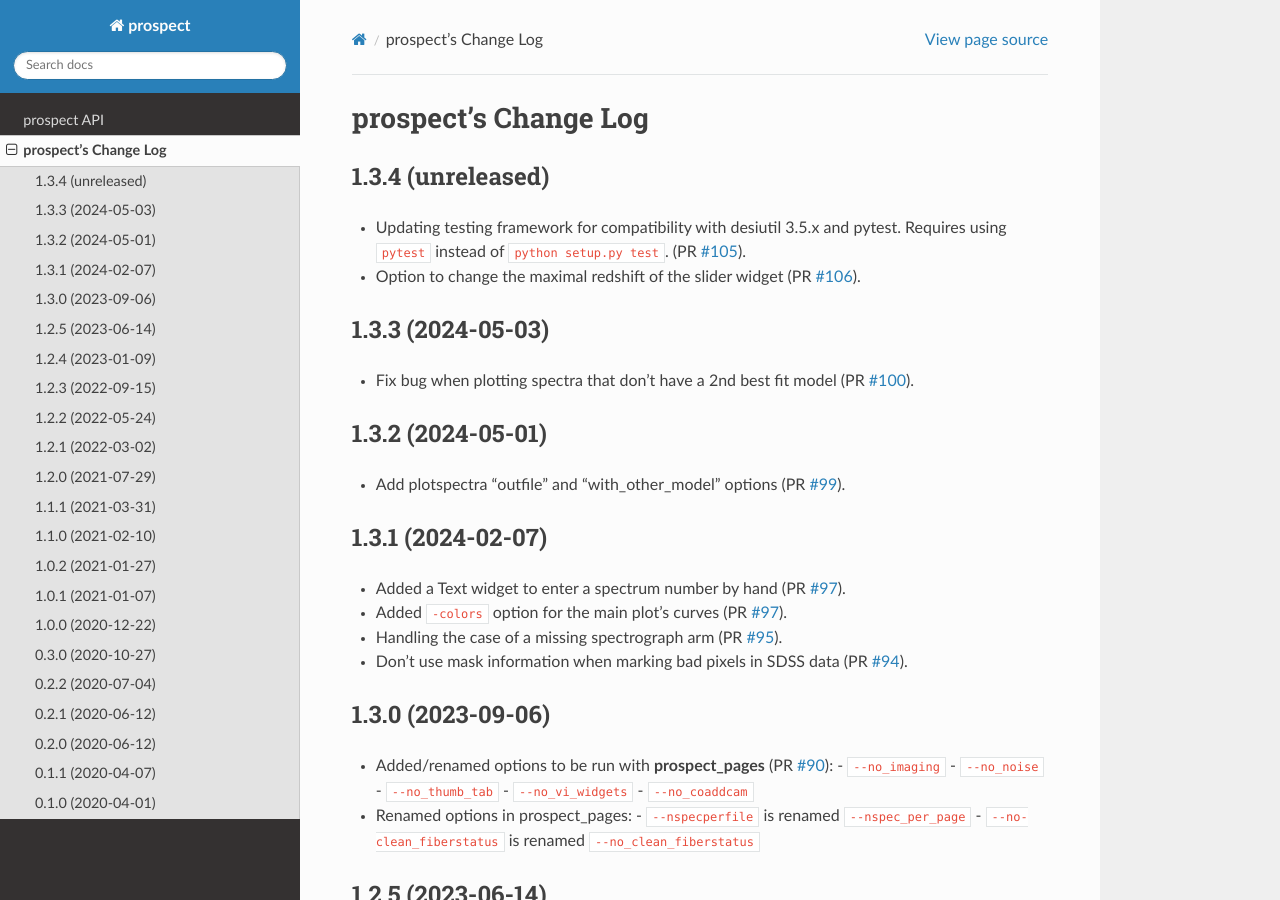
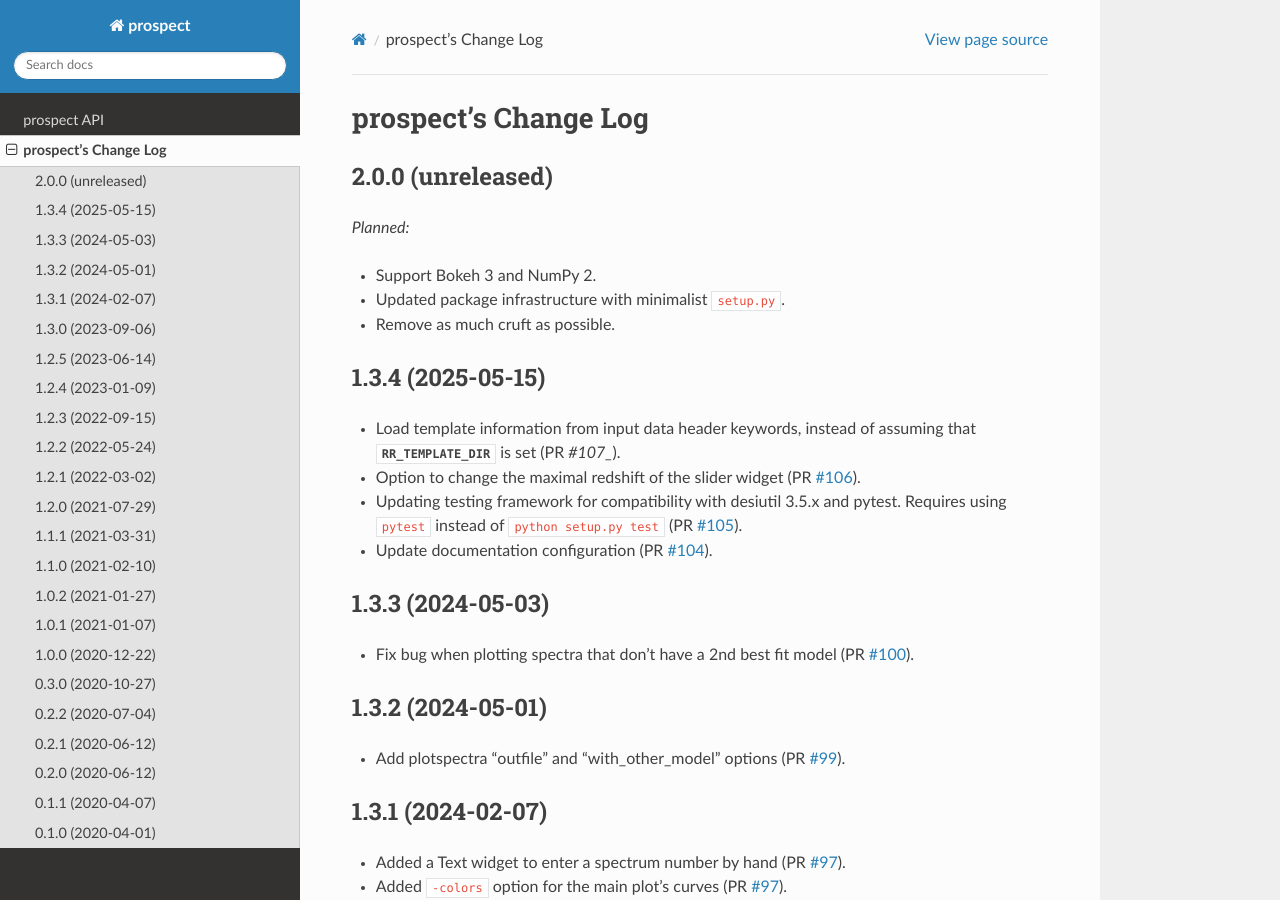
Before and after one commit to desihub/prospect, a Sphinx documentation site: the page built from doc/changes.rst, in a window 1280 px wide and 900 px high. Built offline with Sphinx 7.4.7 and the Read the Docs theme 3.1.0, drawn with Linux system fonts in a browser that asks for light colours.

Commit message:
preparing for next tag

```diff
--- a/doc/changes.rst
+++ b/doc/changes.rst
@@ -2,15 +2,29 @@
 prospect's Change Log
 =====================
 
-1.3.4 (unreleased)
+2.0.0 (unreleased)
 ------------------
 
+*Planned:*
+
+* Support Bokeh 3 and NumPy 2.
+* Updated package infrastructure with minimalist ``setup.py``.
+* Remove as much cruft as possible.
+
+1.3.4 (2025-05-15)
+------------------
+
+* Load template information from input data header keywords, instead of
+  assuming that :envvar:`RR_TEMPLATE_DIR` is set (PR `#107_`).
+* Option to change the maximal redshift of the slider widget (PR `#106`_).
 * Updating testing framework for compatibility with desiutil 3.5.x and pytest.
-  Requires using ``pytest`` instead of ``python setup.py test``.  (PR `#105`_).
-* Option to change the maximal redshift of the slider widget (PR `#106`_).
+  Requires using ``pytest`` instead of ``python setup.py test`` (PR `#105`_).
+* Update documentation configuration (PR `#104`_).
 
+.. _`#104`: https://github.com/desihub/prospect/pull/104
 .. _`#105`: https://github.com/desihub/prospect/pull/105
 .. _`#106`: https://github.com/desihub/prospect/pull/106
+.. _`#107`: https://github.com/desihub/prospect/pull/107
 
 1.3.3 (2024-05-03)
 ------------------
--- a/py/prospect/_version.py
+++ b/py/prospect/_version.py
@@ -1 +1 @@
-__version__ = '1.3.4.dev565'
+__version__ = '1.3.4'
```
